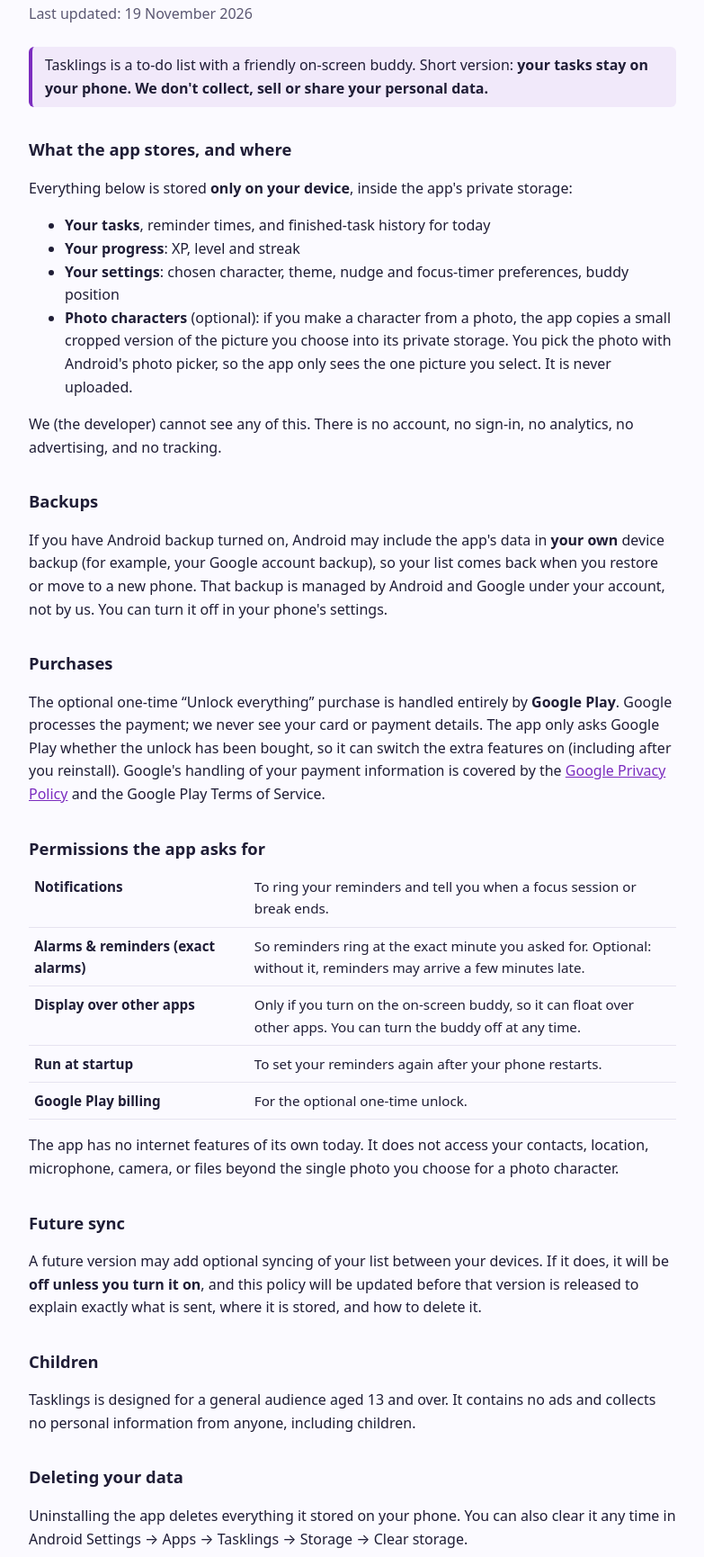
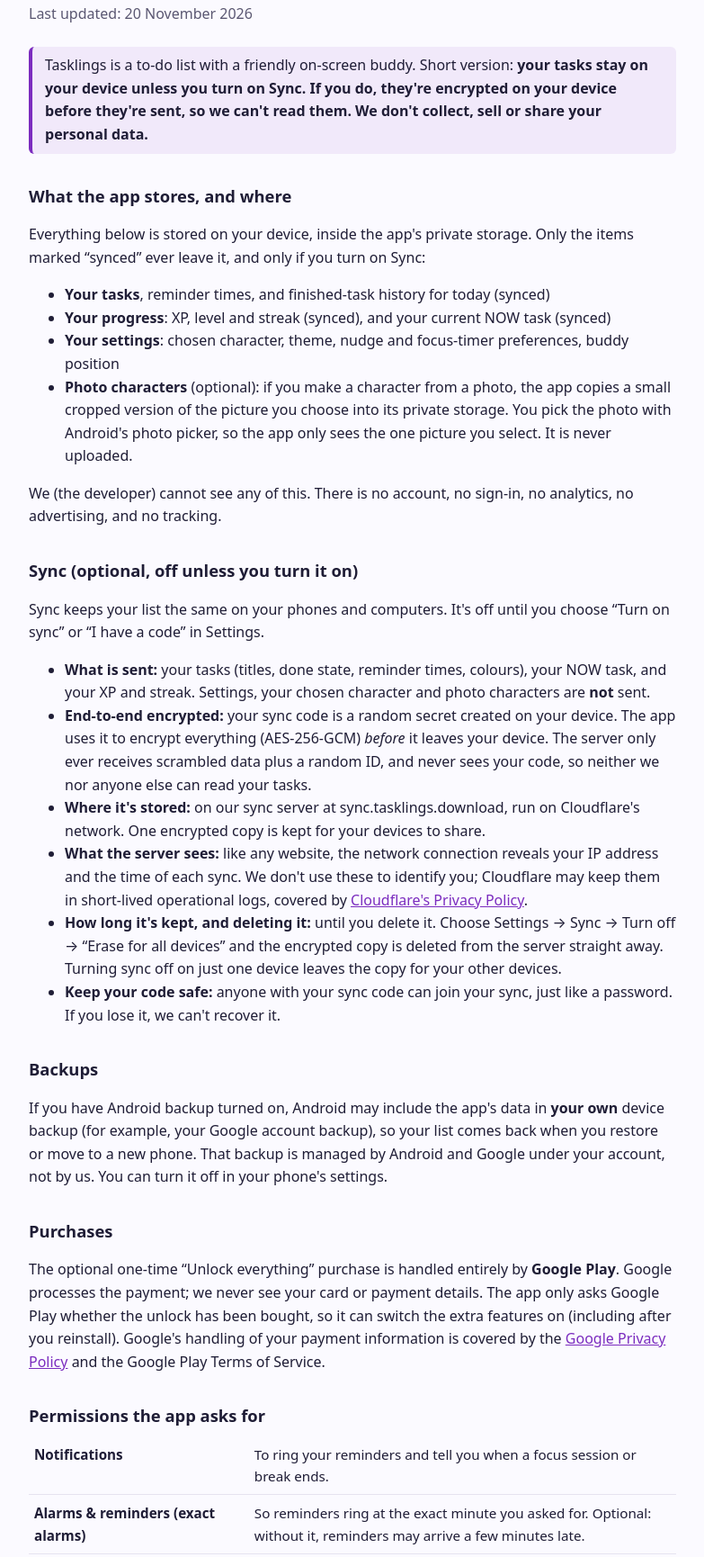
Before and after one commit to BatmanEdx/tasklings-privacy, a plain HTML site: page privacy/index.html in a window 1280 px wide. Shown: the part 68-1798 px from the top of the page at 90% size, without its empty margins (248-1031 px from the left). Drawn offline with Linux system fonts and the light colour scheme.

Commit message:
Privacy policy: describe optional end-to-end encrypted sync and the Mac app
Co-Authored-By: Claude Opus 5.5 <noreply@anthropic.com>

```diff
--- a/privacy/index.html
+++ b/privacy/index.html
@@ -22,19 +22,30 @@
 <body>
 <main>
 <h1>Tasklings: To-Do Buddy — Privacy Policy</h1>
-<p class="date">Last updated: 19 November 2026</p>
+<p class="date">Last updated: 20 November 2026</p>
 
-<p class="short">Tasklings is a to-do list with a friendly on-screen buddy. Short version: <strong>your tasks stay on your phone. We don't collect, sell or share your personal data.</strong></p>
+<p class="short">Tasklings is a to-do list with a friendly on-screen buddy. Short version: <strong>your tasks stay on your device unless you turn on Sync. If you do, they're encrypted on your device before they're sent, so we can't read them. We don't collect, sell or share your personal data.</strong></p>
 
 <h2>What the app stores, and where</h2>
-<p>Everything below is stored <strong>only on your device</strong>, inside the app's private storage:</p>
+<p>Everything below is stored on your device, inside the app's private storage. Only the items marked “synced” ever leave it, and only if you turn on Sync:</p>
 <ul>
-  <li><strong>Your tasks</strong>, reminder times, and finished-task history for today</li>
-  <li><strong>Your progress</strong>: XP, level and streak</li>
+  <li><strong>Your tasks</strong>, reminder times, and finished-task history for today (synced)</li>
+  <li><strong>Your progress</strong>: XP, level and streak (synced), and your current NOW task (synced)</li>
   <li><strong>Your settings</strong>: chosen character, theme, nudge and focus-timer preferences, buddy position</li>
   <li><strong>Photo characters</strong> (optional): if you make a character from a photo, the app copies a small cropped version of the picture you choose into its private storage. You pick the photo with Android's photo picker, so the app only sees the one picture you select. It is never uploaded.</li>
 </ul>
 <p>We (the developer) cannot see any of this. There is no account, no sign-in, no analytics, no advertising, and no tracking.</p>
+
+<h2>Sync (optional, off unless you turn it on)</h2>
+<p>Sync keeps your list the same on your phones and computers. It's off until you choose “Turn on sync” or “I have a code” in Settings.</p>
+<ul>
+  <li><strong>What is sent:</strong> your tasks (titles, done state, reminder times, colours), your NOW task, and your XP and streak. Settings, your chosen character and photo characters are <strong>not</strong> sent.</li>
+  <li><strong>End-to-end encrypted:</strong> your sync code is a random secret created on your device. The app uses it to encrypt everything (AES-256-GCM) <em>before</em> it leaves your device. The server only ever receives scrambled data plus a random ID, and never sees your code, so neither we nor anyone else can read your tasks.</li>
+  <li><strong>Where it's stored:</strong> on our sync server at sync.tasklings.download, run on Cloudflare's network. One encrypted copy is kept for your devices to share.</li>
+  <li><strong>What the server sees:</strong> like any website, the network connection reveals your IP address and the time of each sync. We don't use these to identify you; Cloudflare may keep them in short-lived operational logs, covered by <a href="https://www.cloudflare.com/privacypolicy/">Cloudflare's Privacy Policy</a>.</li>
+  <li><strong>How long it's kept, and deleting it:</strong> until you delete it. Choose Settings → Sync → Turn off → “Erase for all devices” and the encrypted copy is deleted from the server straight away. Turning sync off on just one device leaves the copy for your other devices.</li>
+  <li><strong>Keep your code safe:</strong> anyone with your sync code can join your sync, just like a password. If you lose it, we can't recover it.</li>
+</ul>
 
 <h2>Backups</h2>
 <p>If you have Android backup turned on, Android may include the app's data in <strong>your own</strong> device backup (for example, your Google account backup), so your list comes back when you restore or move to a new phone. That backup is managed by Android and Google under your account, not by us. You can turn it off in your phone's settings.</p>
@@ -49,17 +60,18 @@
   <tr><th>Display over other apps</th><td>Only if you turn on the on-screen buddy, so it can float over other apps. You can turn the buddy off at any time.</td></tr>
   <tr><th>Run at startup</th><td>To set your reminders again after your phone restarts.</td></tr>
   <tr><th>Google Play billing</th><td>For the optional one-time unlock.</td></tr>
+  <tr><th>Internet</th><td>Only used by Sync, when you turn it on.</td></tr>
 </table>
-<p>The app has no internet features of its own today. It does not access your contacts, location, microphone, camera, or files beyond the single photo you choose for a photo character.</p>
+<p>The app does not access your contacts, location, microphone, camera, or files beyond the single photo you choose for a photo character.</p>
 
-<h2>Future sync</h2>
-<p>A future version may add optional syncing of your list between your devices. If it does, it will be <strong>off unless you turn it on</strong>, and this policy will be updated before that version is released to explain exactly what is sent, where it is stored, and how to delete it.</p>
+<h2>Mac app</h2>
+<p>The Tasklings Mac app works the same way: your tasks are stored in your own user folder on the Mac, and Sync (if you turn it on) sends the same end-to-end encrypted data described above. It checks GitHub for app updates, which reveals your IP address to GitHub.</p>
 
 <h2>Children</h2>
 <p>Tasklings is designed for a general audience aged 13 and over. It contains no ads and collects no personal information from anyone, including children.</p>
 
 <h2>Deleting your data</h2>
-<p>Uninstalling the app deletes everything it stored on your phone. You can also clear it any time in Android Settings → Apps → Tasklings → Storage → Clear storage.</p>
+<p>Uninstalling the app deletes everything it stored on your phone. You can also clear it any time in Android Settings → Apps → Tasklings → Storage → Clear storage. If you used Sync, delete the server copy first with Settings → Sync → Turn off → “Erase for all devices”. Uninstalling alone leaves the encrypted copy for your other devices.</p>
 
 <h2>Changes</h2>
 <p>If this policy changes, the new version will be posted at this address with a new “Last updated” date.</p>
```
